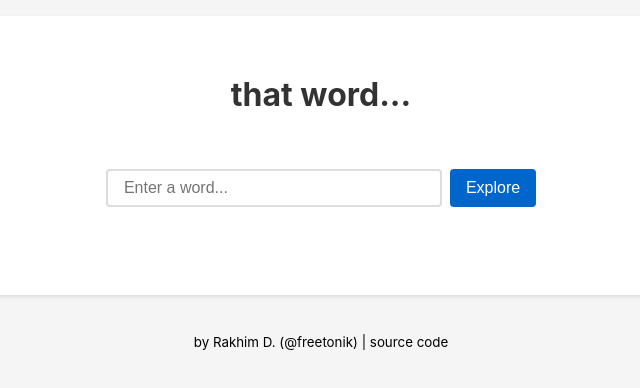
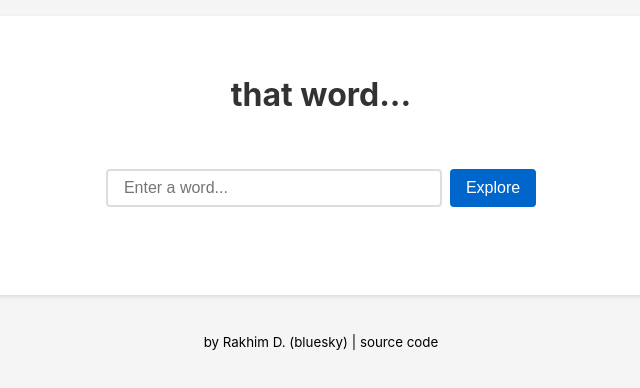
Before and after one commit to freetonik/thatword, a plain HTML site: page index.html in a window 1280 px wide. Shown: the full height of the page, 319-959 px from the left. Drawn offline with Linux system fonts and the light colour scheme.

Commit message:
Update footer

```diff
--- a/index.html
+++ b/index.html
@@ -223,7 +223,7 @@
         <div id="wordCloud" class="word-cloud"></div>
     </div>
     <footer>
-          by <a href="https://rakhim.org/">Rakhim D.</a> (<a href="https://twitter.com/freetonik">@freetonik</a>) | <a href="https://github.com/freetonik/thatword">source code</a>
+          by <a href="https://rakhim.org/">Rakhim D.</a> (<a href="https://bsky.app/profile/rakhim.org">bluesky</a>) | <a href="https://github.com/freetonik/thatword">source code</a>
     </footer>
 
     <script>
```
